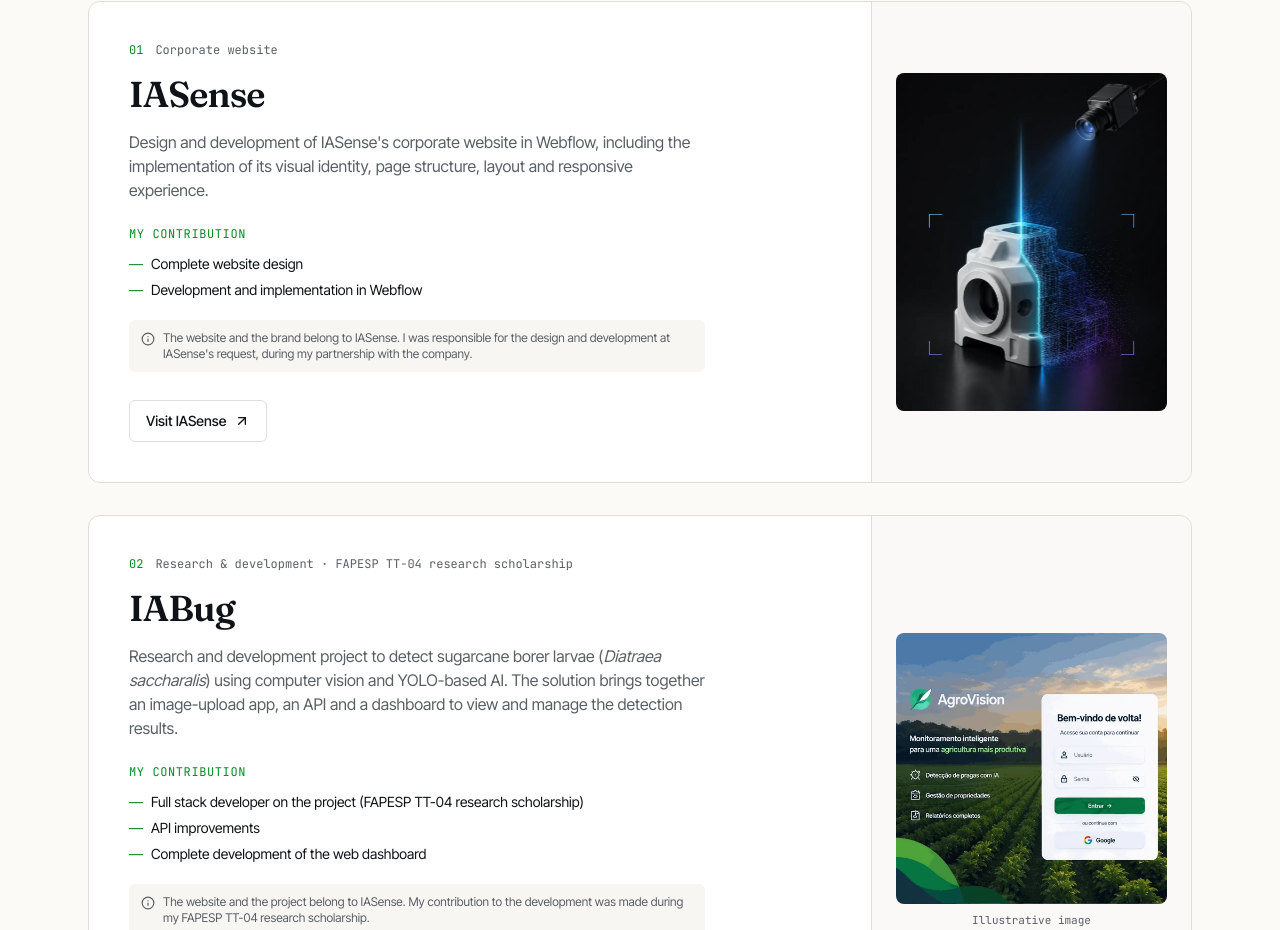
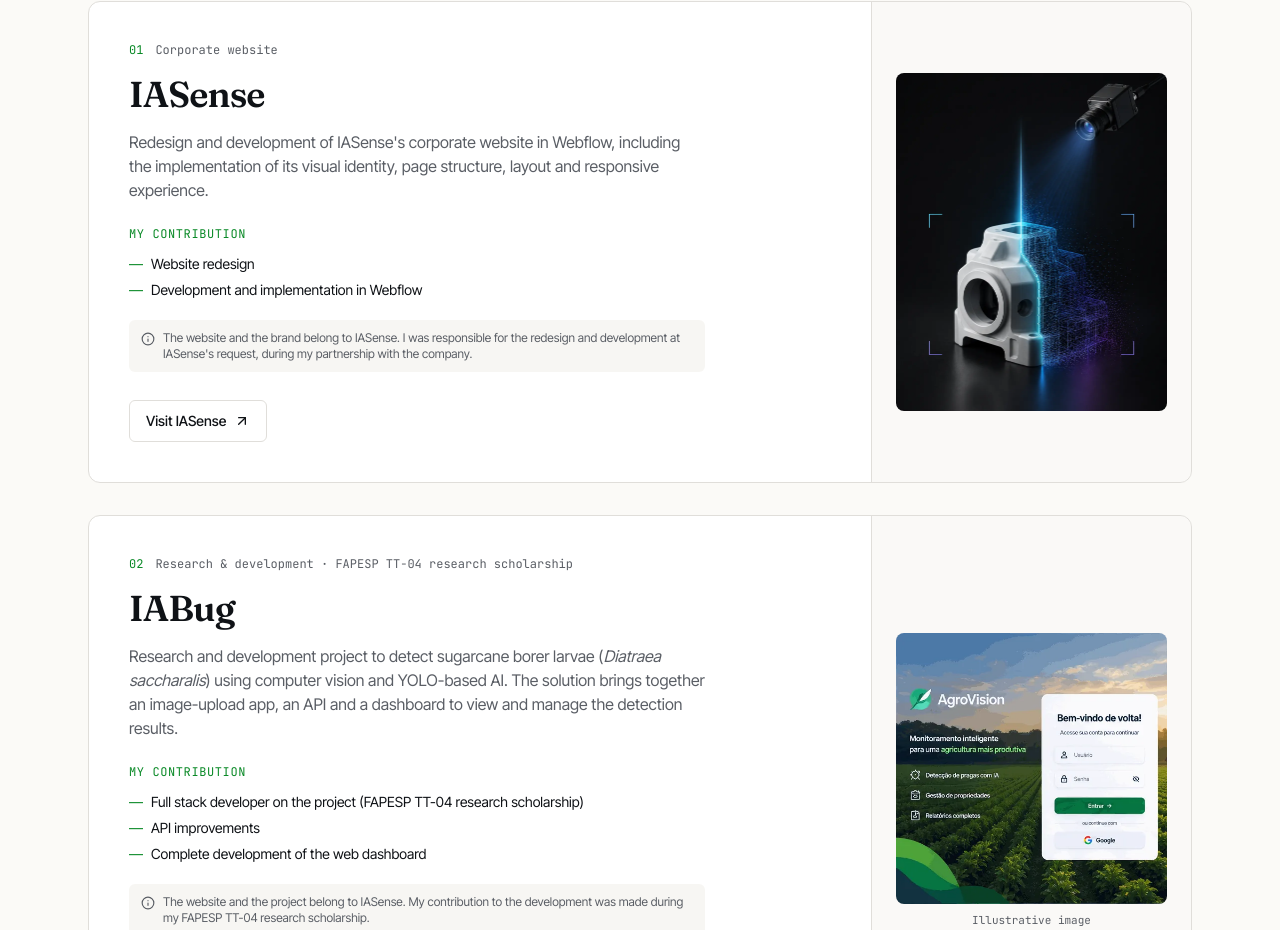
Before and after one commit to NicolasMurtha/portfolio, a React (Vite) app: page / in a window 1280 px wide. Shown: the part 1717-2647 px from the top of the page. Built offline with nearby package versions, Linux system fonts and the light colour scheme.

Commit message:
Describe IASense website work as a redesign
Replace "design completo" with "redesign" in the IASense card (PT and
EN) and in both resume PDFs.

```diff
--- a/src/data.ts
+++ b/src/data.ts
@@ -153,9 +153,9 @@ const pt = {
       {
         ...IASENSE,
         tag: "Site institucional",
-        desc: "Design e desenvolvimento do site institucional da IASense em Webflow, incluindo a implementação da identidade visual, a estrutura de páginas, o layout e a experiência responsiva.",
-        contributions: ["Design completo do site", "Desenvolvimento e implementação em Webflow"],
-        note: "O site e a marca pertencem à IASense. Fui responsável pelo design e pelo desenvolvimento a pedido da IASense, durante minha parceria com a empresa.",
+        desc: "Redesign e desenvolvimento do site institucional da IASense em Webflow, incluindo a implementação da identidade visual, a estrutura de páginas, o layout e a experiência responsiva.",
+        contributions: ["Redesign do site", "Desenvolvimento e implementação em Webflow"],
+        note: "O site e a marca pertencem à IASense. Fui responsável pelo redesign e pelo desenvolvimento a pedido da IASense, durante minha parceria com a empresa.",
       },
       {
         ...IABUG,
@@ -276,9 +276,9 @@ const en: Content = {
       {
         ...IASENSE,
         tag: "Corporate website",
-        desc: "Design and development of IASense's corporate website in Webflow, including the implementation of its visual identity, page structure, layout and responsive experience.",
-        contributions: ["Complete website design", "Development and implementation in Webflow"],
-        note: "The website and the brand belong to IASense. I was responsible for the design and development at IASense's request, during my partnership with the company.",
+        desc: "Redesign and development of IASense's corporate website in Webflow, including the implementation of its visual identity, page structure, layout and responsive experience.",
+        contributions: ["Website redesign", "Development and implementation in Webflow"],
+        note: "The website and the brand belong to IASense. I was responsible for the redesign and development at IASense's request, during my partnership with the company.",
       },
       {
         ...IABUG,
```
Also changed, not shown: 2 other files (tests, documents, lock files or other folders).
